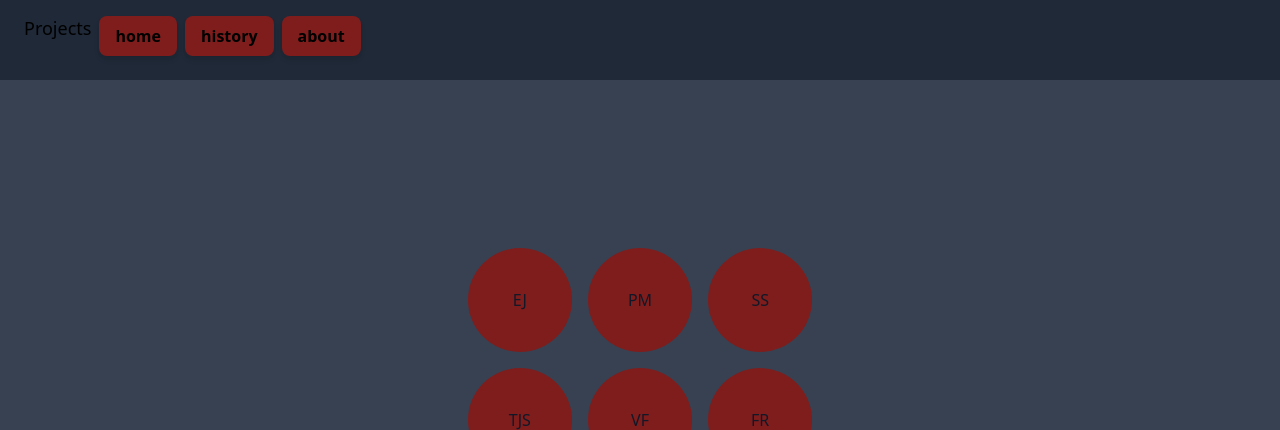
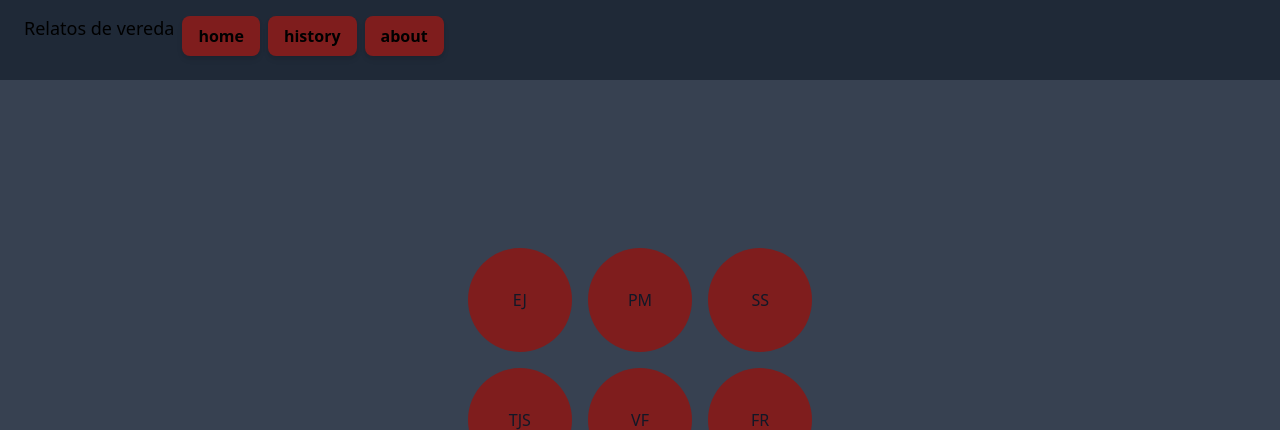
Before and after one commit to victorAkila/relatosdeverda, a Flask app: page / in a window 1280 px wide. Shown: the top 430 px of the page. Run offline with Flask 2, Linux system fonts and the light colour scheme.

Commit message:
Update index.html

```diff
--- a/templates/index.html
+++ b/templates/index.html
@@ -9,7 +9,7 @@
    <nav class="bg-gray-800">
     <section class="px-4 sm:px-6 lg:px-4 xl:px-6 pt-4 pb-4 sm:pb-6 lg:pb-4 xl:pb-6 space-y-4">
   <header class="flex items-start space-x-2">
-    <h2 class="text-lg leading-6 font-medium text-black">Projects</h2>
+    <h2 class="text-lg leading-6 font-medium text-black">Relatos de vereda</h2>
 <button class="py-2 px-4 bg-red-900 text-black font-semibold rounded-lg shadow-md hover:bg-red-800 focus:outline-none focus:ring-2 focus:ring-green-400 focus:ring-opacity-75">
   <a href="index">home</a>
       </button>
```
